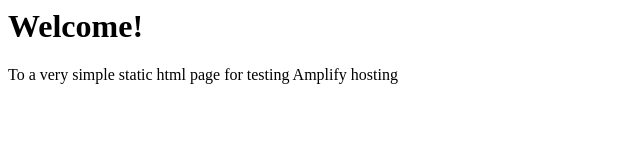
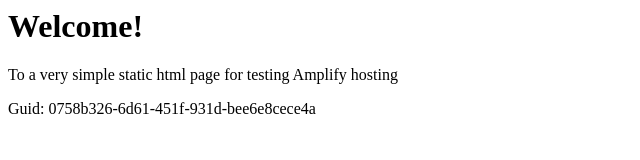
Before and after one commit to aws-aemilia-mxp/Github-PR-Commit-Integration-Test-DoNotTouch-GitHubAutoBuildCanaryTest-v1-preprod-eu-south-1, a website: page src/index.html in a window 1280 px wide. Shown: the whole page, without its empty margins (0-640 px from the left). Drawn offline with Linux system fonts and the light colour scheme.

Commit message:
commit from integ tests

```diff
--- a/src/index.html
+++ b/src/index.html
@@ -1,3 +1,5 @@
+
+
 <html lang="en">
 
 <head>
@@ -10,6 +12,6 @@
 <body>
     <h1>Welcome!</h1>
     <p>To a very simple static html page for testing Amplify hosting</p>
-</body>
+    <p>Guid: 0758b326-6d61-451f-931d-bee6e8cece4a</p></body>
 
 </html>
```
